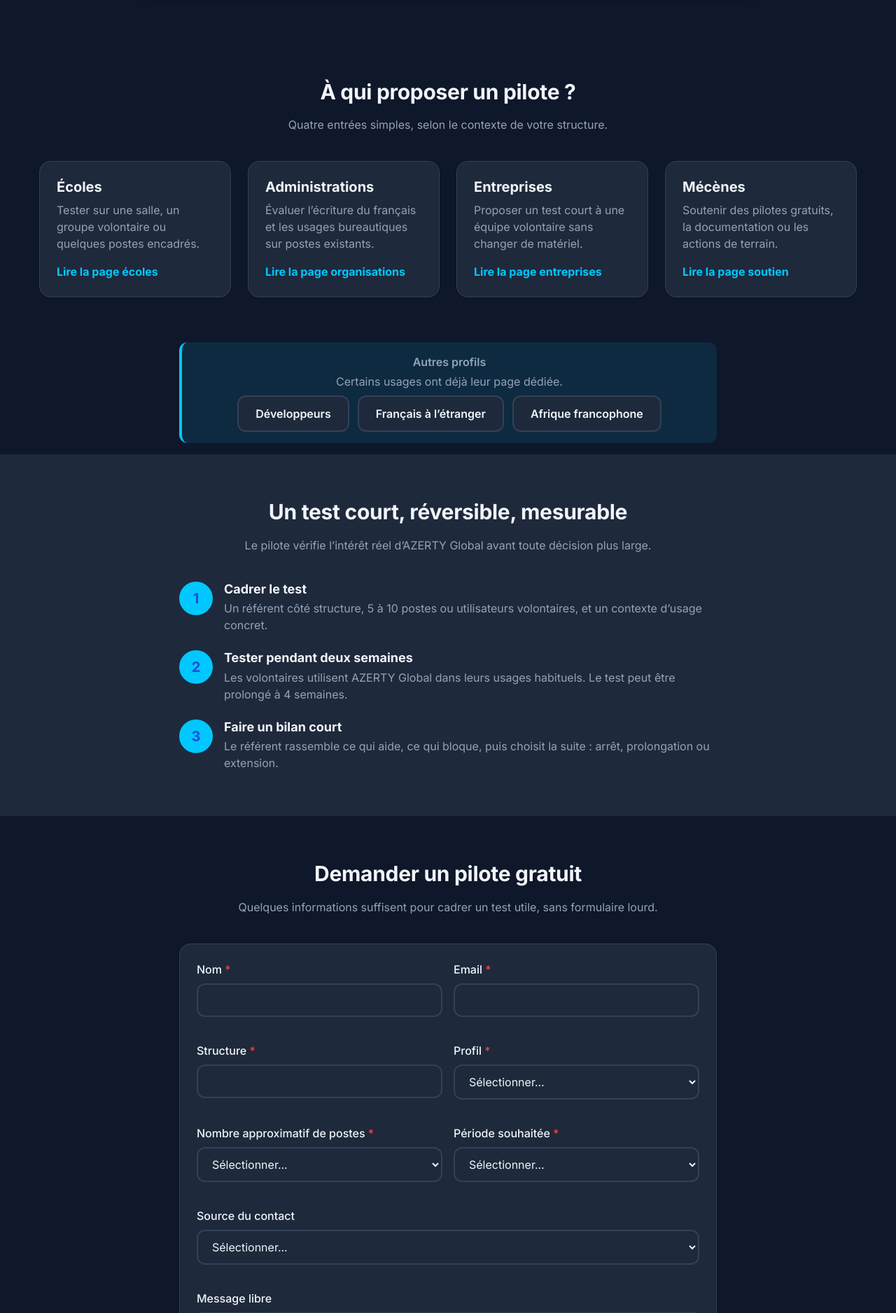
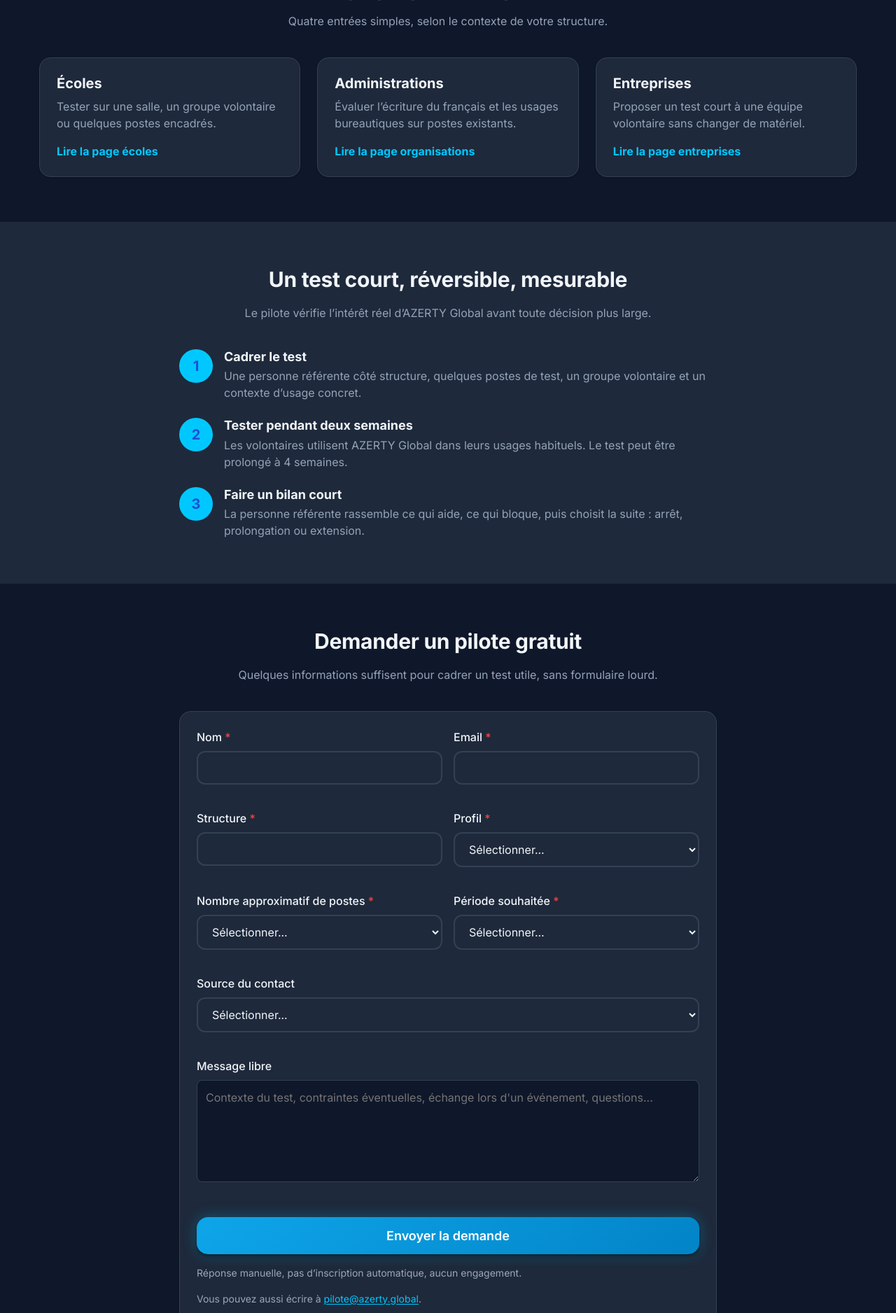
Before and after one commit to AMCF-asso/azerty-global-website, a web app: file pilote.html in a window 1280 px wide. Shown: the part 1259-3135 px from the top of the page at 70% size. Run offline with its HTML, style and script files only (its server is not run), Linux system fonts and the light colour scheme.

Commit message:
content(pilote): reformule l'offre pilote et simplifie la page
- « postes volontaires » → « postes de test », « Adoptez » → « Testez »
- retire l'encart événement VivaTech
- grille profils en 3 colonnes + ajustements pilote.css/pilote.js
- bump css/pilote.css?v=

Co-Authored-By: Claude Opus 4.8 <noreply@anthropic.com>

```diff
--- a/css/pilote.css
+++ b/css/pilote.css
@@ -11,16 +11,18 @@
 }
 
 .pilot-hero-facts {
-  display: flex;
-  flex-wrap: wrap;
+  display: grid;
+  grid-template-columns: repeat(4, minmax(0, 1fr));
   gap: var(--space-2);
-  justify-content: center;
+  justify-content: stretch;
   margin: var(--space-5) auto var(--space-5);
+  max-width: 620px;
 }
 
 .pilot-hero-facts span {
   display: inline-flex;
   align-items: center;
+  justify-content: center;
   min-height: 34px;
   padding: 0 var(--space-3);
   border: 1px solid var(--border-color);
@@ -29,10 +31,24 @@
   color: var(--text-primary);
   font-size: var(--text-sm);
   font-weight: 700;
+  text-align: center;
+  white-space: nowrap;
+}
+
+.page-pilote .hero__actions {
+  margin-bottom: var(--space-8);
+}
+
+.page-pilote .hero__actions .btn {
+  width: min(100%, 260px);
+}
+
+.page-pilote .pilot-hero-keyboard {
+  margin-top: 0;
 }
 
 .pilot-profile-grid {
-  grid-template-columns: repeat(4, minmax(0, 1fr));
+  grid-template-columns: repeat(3, minmax(0, 1fr));
 }
 
 .pilot-profile-grid .card {
@@ -110,6 +126,23 @@
 }
 
 @media (max-width: 640px) {
+  .pilot-hero-facts {
+    grid-template-columns: repeat(2, minmax(0, 1fr));
+    max-width: 320px;
+  }
+
+  .pilot-hero-facts span {
+    min-height: 38px;
+  }
+
+  .page-pilote .hero__actions {
+    margin-bottom: var(--space-7);
+  }
+
+  .page-pilote .hero__actions .btn {
+    width: 100%;
+  }
+
   .pilot-profile-grid,
   .pilot-form-grid {
     grid-template-columns: 1fr;
--- a/js/pilote.js
+++ b/js/pilote.js
@@ -66,7 +66,7 @@
     const originalHtml = submitBtn.innerHTML;
 
     if (!window.AzertyWeb3Forms) {
-      alert("Le formulaire est indisponible pour le moment. Vous pouvez écrire à contact@azerty.global.");
+      alert("Le formulaire est indisponible pour le moment. Vous pouvez écrire à pilote@azerty.global.");
       return;
     }
 
@@ -92,7 +92,7 @@
       renderSuccessState();
     } catch (error) {
       console.error('Pilot request submission error:', error);
-      alert("Une erreur est survenue lors de l'envoi. Vous pouvez aussi écrire à contact@azerty.global.");
+      alert("Une erreur est survenue lors de l'envoi. Vous pouvez aussi écrire à pilote@azerty.global.");
       submitBtn.innerHTML = originalHtml;
       submitBtn.disabled = false;
     }
--- a/pilote.html
+++ b/pilote.html
@@ -8,7 +8,7 @@
   <link rel="apple-touch-icon" href="assets/favicon-azerty-global.png">
   <title>Pilote gratuit AZERTY Global — tester sur quelques postes</title>
   <meta name="description"
-    content="Demandez un pilote gratuit AZERTY Global sur 5 à 10 postes volontaires pendant 2 semaines : écoles, administrations et entreprises.">
+    content="Demandez un pilote gratuit AZERTY Global sur quelques postes de test pendant 2 semaines : écoles, administrations, médias et entreprises.">
   <meta name="robots" content="noindex, follow">
   <meta name="application-name" content="AZERTY Global">
   <meta name="gtm-id" content="GTM-PWWRV6JT">
@@ -21,7 +21,7 @@
   <meta property="og:url" content="https://azerty.global/pilote">
   <meta property="og:title" content="Pilote gratuit AZERTY Global">
   <meta property="og:description"
-    content="Un cadre simple pour tester AZERTY Global sur quelques postes volontaires, sans achat matériel ni engagement.">
+    content="Un cadre simple pour tester AZERTY Global sur quelques postes de test, sans achat matériel ni engagement.">
   <meta property="og:image" content="https://azerty.global/assets/og-image.png">
   <meta property="og:locale" content="fr_FR">
   <meta property="og:site_name" content="AZERTY Global">
@@ -30,7 +30,7 @@
   <meta name="twitter:url" content="https://azerty.global/pilote">
   <meta name="twitter:title" content="Pilote gratuit AZERTY Global">
   <meta name="twitter:description"
-    content="Testez AZERTY Global sur quelques postes volontaires, sans achat matériel ni engagement.">
+    content="Testez AZERTY Global sur quelques postes de test, sans achat matériel ni engagement.">
   <meta name="twitter:image" content="https://azerty.global/assets/og-image.png">
   <meta name="twitter:site" content="@AZERTY_Global">
   <meta name="twitter:creator" content="@AZERTY_Global">
@@ -41,10 +41,10 @@
 
   <link rel="stylesheet" href="css/variables.css?v=20260505">
   <link rel="stylesheet" href="css/base.css?v=20260507">
-  <link rel="stylesheet" href="css/components.css?v=20260526">
+  <link rel="stylesheet" href="css/components.css?v=20260622">
   <link rel="stylesheet" href="css/utilities.css?v=20260505">
-  <link rel="stylesheet" href="css/pages.css?v=20260618">
-  <link rel="stylesheet" href="css/pilote.css?v=20260618c">
+  <link rel="stylesheet" href="css/pages.css?v=20260622">
+  <link rel="stylesheet" href="css/pilote.css?v=20260622b">
 
   <script src="js/theme.js"></script>
   <script defer src='https://static.cloudflareinsights.com/beacon.min.js'
@@ -93,25 +93,11 @@
   </header>
 
   <main id="main-content">
-    <div class="container container--narrow mt-4">
-      <div class="alert alert--info text-center pilot-event-alert">
-        <p class="alert__title">Suite à VivaTech&nbsp;?</p>
-        <p class="alert__text">
-          Demandez ici un pilote gratuit pour passer d’un premier échange à un test concret.
-        </p>
-        <div class="flex-wrap justify-center gap-3 d-flex mt-2">
-          <a href="#pilot-request-form" class="btn btn--primary" data-track-conversion="pilot_cta_click" data-track-detail-source="event-alert">
-            Demander un pilote
-          </a>
-        </div>
-      </div>
-    </div>
-
     <section class="hero">
       <div class="container">
-        <h1 class="hero__title">Adoptez AZERTY Global dans votre organisation</h1>
+        <h1 class="hero__title">Testez AZERTY Global dans votre organisation</h1>
         <p class="hero__subtitle w-full">
-          Testez AZERTY Global sur 5 à 10 postes pendant 2 semaines, sans achat matériel ni engagement.
+          Testez AZERTY Global sur quelques postes pendant 2 semaines, sans achat matériel ni engagement.
         </p>
         <p class="mb-4 mt-2 text-secondary text-lg">
           AZERTY Global est l’AZERTY corrigé&nbsp;: mêmes lettres, meilleure ponctuation, majuscules accentuées directes, symboles dev pratiques.
@@ -119,7 +105,7 @@
 
         <div class="pilot-hero-facts" aria-label="Résumé du pilote">
           <span>Gratuit</span>
-          <span>5 à 10 postes</span>
+          <span>Quelques postes</span>
           <span>2 semaines</span>
           <span>Réversible</span>
         </div>
@@ -173,29 +159,9 @@
             <a href="/entreprises" class="card__link">Lire la page entreprises</a>
           </article>
 
-          <article class="card">
-            <div class="card__icon">🤝</div>
-            <h3 class="card__title">Mécènes</h3>
-            <p class="card__text">Soutenir des pilotes gratuits, la documentation ou les actions de terrain.</p>
-            <a href="/soutien" class="card__link">Lire la page soutien</a>
-          </article>
         </div>
       </div>
     </section>
-
-    <div class="container container--narrow">
-      <div class="alert alert--info text-center">
-        <p class="alert__title">Autres profils</p>
-        <p class="alert__text">
-          Certains usages ont déjà leur page dédiée.
-        </p>
-        <div class="flex-wrap justify-center gap-3 d-flex mt-2">
-          <a href="/dev" class="btn btn--secondary">Développeurs</a>
-          <a href="/francais-etranger" class="btn btn--secondary">Français à l’étranger</a>
-          <a href="/afrique" class="btn btn--secondary">Afrique francophone</a>
-        </div>
-      </div>
-    </div>
 
     <section class="section bg-secondary" id="format">
       <div class="container container--narrow">
@@ -209,7 +175,7 @@
             <div class="justify-center items-center d-flex text-xl text-primary-dark bg-accent font-bold shrink-0 w-48 h-48 rounded-full">1</div>
             <div>
               <h3 class="text-lg margin-b-1">Cadrer le test</h3>
-              <p class="text-secondary margin-0">Un référent côté structure, 5 à 10 postes ou utilisateurs volontaires, et un contexte d’usage concret.</p>
+              <p class="text-secondary margin-0">Une personne référente côté structure, quelques postes de test, un groupe volontaire et un contexte d’usage concret.</p>
             </div>
           </div>
 
@@ -225,7 +191,7 @@
             <div class="justify-center items-center d-flex text-xl text-primary-dark bg-accent font-bold shrink-0 w-48 h-48 rounded-full">3</div>
             <div>
               <h3 class="text-lg margin-b-1">Faire un bilan court</h3>
-              <p class="text-secondary margin-0">Le référent rassemble ce qui aide, ce qui bloque, puis choisit la suite&nbsp;: arrêt, prolongation ou extension.</p>
+              <p class="text-secondary margin-0">La personne référente rassemble ce qui aide, ce qui bloque, puis choisit la suite&nbsp;: arrêt, prolongation ou extension.</p>
             </div>
           </div>
         </div>
@@ -265,6 +231,7 @@
                 <option value="ecole">École</option>
                 <option value="administration">Administration</option>
                 <option value="entreprise">Entreprise</option>
+                <option value="autre-organisation">Autre organisation</option>
               </select>
             </div>
 
@@ -272,8 +239,9 @@
               <label for="pilot-seats" class="form-label form-label--required">Nombre approximatif de postes</label>
               <select id="pilot-seats" name="postes" class="form-select" required>
                 <option value="">Sélectionner...</option>
-                <option value="5">5</option>
-                <option value="6-10">6 à 10</option>
+                <option value="moins-de-5">Moins de 5</option>
+                <option value="5-10">5 à 10</option>
+                <option value="plus-de-10">Plus de 10</option>
                 <option value="a-confirmer">À confirmer</option>
               </select>
             </div>
@@ -293,8 +261,7 @@
               <label for="pilot-source" class="form-label">Source du contact</label>
               <select id="pilot-source" name="source" class="form-select">
                 <option value="">Sélectionner...</option>
-                <option value="vivatech">VivaTech</option>
-                <option value="autre-salon">Autre salon</option>
+                <option value="evenement-salon">Événement / salon</option>
                 <option value="linkedin">LinkedIn</option>
                 <option value="recommandation">Recommandation</option>
                 <option value="site">Site AZERTY Global</option>
@@ -341,7 +308,7 @@
             <div class="form-group form-group--full">
               <label for="pilot-message" class="form-label">Message libre</label>
               <textarea id="pilot-message" name="message" class="form-textarea" rows="5"
-                placeholder="Contexte du test, contraintes éventuelles, échange en salon, questions..."></textarea>
+                placeholder="Contexte du test, contraintes éventuelles, échange lors d'un événement, questions..."></textarea>
             </div>
           </div>
 
@@ -352,7 +319,11 @@
           </div>
 
           <p class="form-hint mt-4">
-            Vous pouvez aussi écrire à <a href="mailto:contact@azerty.global">contact@azerty.global</a>.
+            Réponse manuelle, pas d’inscription automatique, aucun engagement.
+          </p>
+
+          <p class="form-hint mt-4">
+            Vous pouvez aussi écrire à <a href="mailto:pilote@azerty.global">pilote@azerty.global</a>.
           </p>
         </form>
       </div>
@@ -361,11 +332,11 @@
     <section class="section bg-secondary">
       <div class="container container--narrow">
         <div class="card">
-          <p class="pilot-study-kicker">Évaluation scientifique</p>
+          <p class="pilot-study-kicker">Retours d’expérience</p>
           <p class="section-lead mb-0">
-            L’AMCF prépare une évaluation scientifique des conditions d’adoption des dispositions de clavier,
-            notamment du coût de transition depuis l’AZERTY actuel. Les pilotes gratuits restent des retours
-            d’expérience opérationnels, volontaires et légers.
+            Les pilotes gratuits servent à recueillir des retours concrets sur l’adoption d’AZERTY Global
+            en contexte réel&nbsp;: ce qui aide, ce qui bloque et ce qui mérite d’être ajusté avant une
+            éventuelle extension.
           </p>
         </div>
       </div>
@@ -387,7 +358,7 @@
         <details class="faq-item">
           <summary class="faq-question">Qui installe la disposition&nbsp;?</summary>
           <div class="faq-answer">
-            <p>Le test se prépare avec un référent de la structure. L’installation dépend ensuite de vos règles internes et du système utilisé.</p>
+            <p>Le test se prépare avec une personne référente côté structure. L’installation dépend ensuite de vos règles internes et du système utilisé.</p>
           </div>
         </details>
 
@@ -415,7 +386,7 @@
         <details class="faq-item">
           <summary class="faq-question">Comment gérer les élèves mineurs&nbsp;?</summary>
           <div class="faq-answer">
-            <p>Les retours peuvent être agrégés par le référent de l’établissement. La page ne demande pas de collecte nominative auprès d’élèves mineurs.</p>
+            <p>Les retours peuvent être agrégés par la personne référente de l’établissement. La page ne demande pas de collecte nominative auprès de personnes mineures.</p>
           </div>
         </details>
       </div>
@@ -428,7 +399,7 @@
           Commencez par quelques postes volontaires, puis décidez sur des retours concrets.
         </p>
         <div class="flex-wrap justify-center gap-4 d-flex">
-          <a href="#pilot-request-form" class="bg-white btn btn--lg text-center text-accent font-bold whitespace-normal" data-track-conversion="pilot_cta_click" data-track-detail-source="final-form">
+          <a href="#pilot-request-form" class="btn btn--primary btn--lg text-center font-bold whitespace-normal" data-track-conversion="pilot_cta_click" data-track-detail-source="final-form">
             Demander un pilote
           </a>
           <a href="/download" class="btn btn--lg text-white bg-black-30 backdrop-blur border-white-20">
@@ -477,7 +448,7 @@
           <div class="footer__column">
             <h4>Contact</h4>
             <ul>
-              <li><a href="mailto:contact@azerty.global">Email</a></li>
+              <li><a href="mailto:pilote@azerty.global">Email</a></li>
               <li><a href="https://discord.gg/nYknqshJz3" target="_blank" rel="noopener noreferrer">Discord</a></li>
               <li><a class="text-accent font-semibold" href="/soutien">Soutenir le projet ❤️</a></li>
             </ul>
```
Also changed, not shown: pilote-bilan.html (+4 -4 lines).
